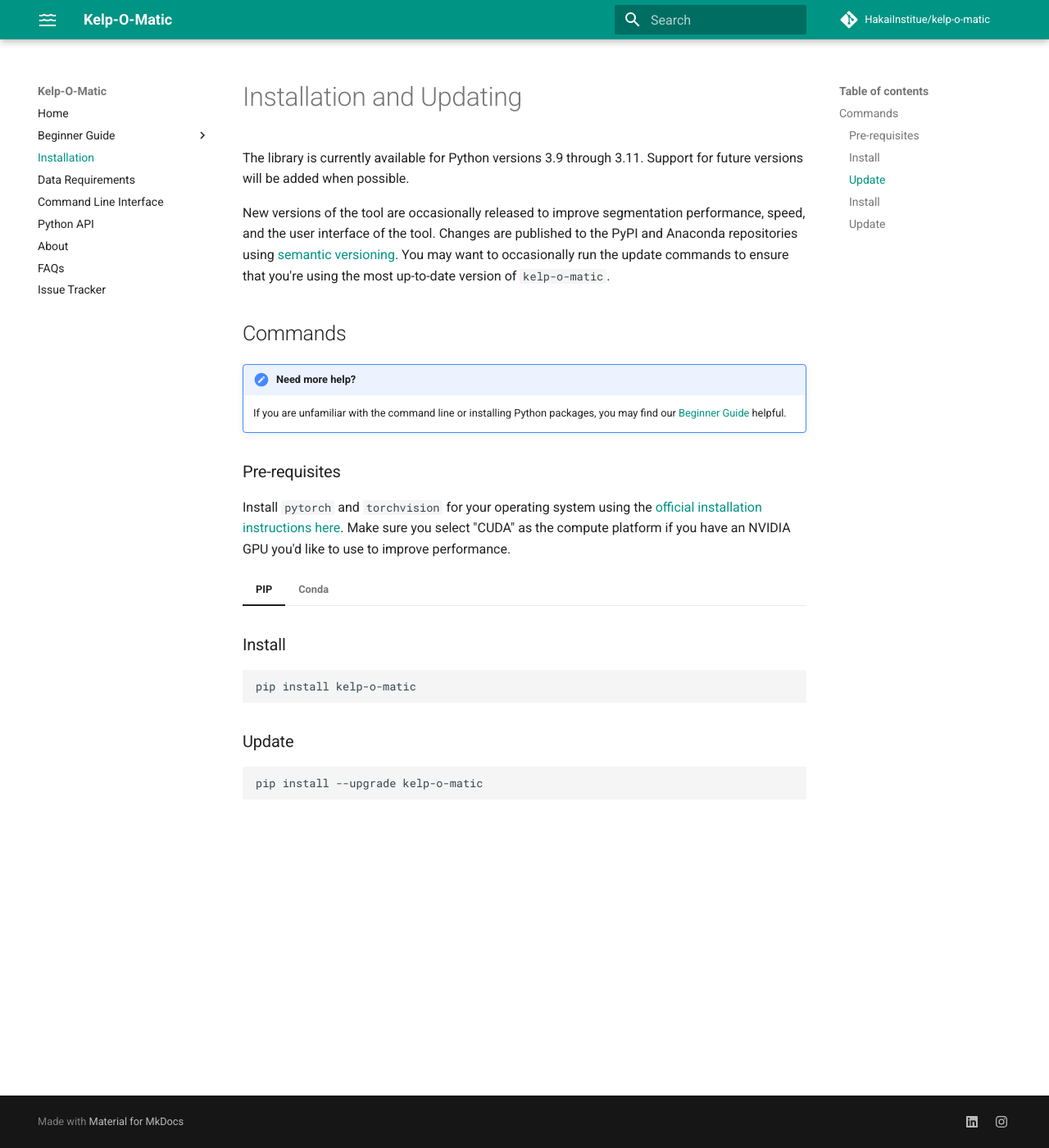
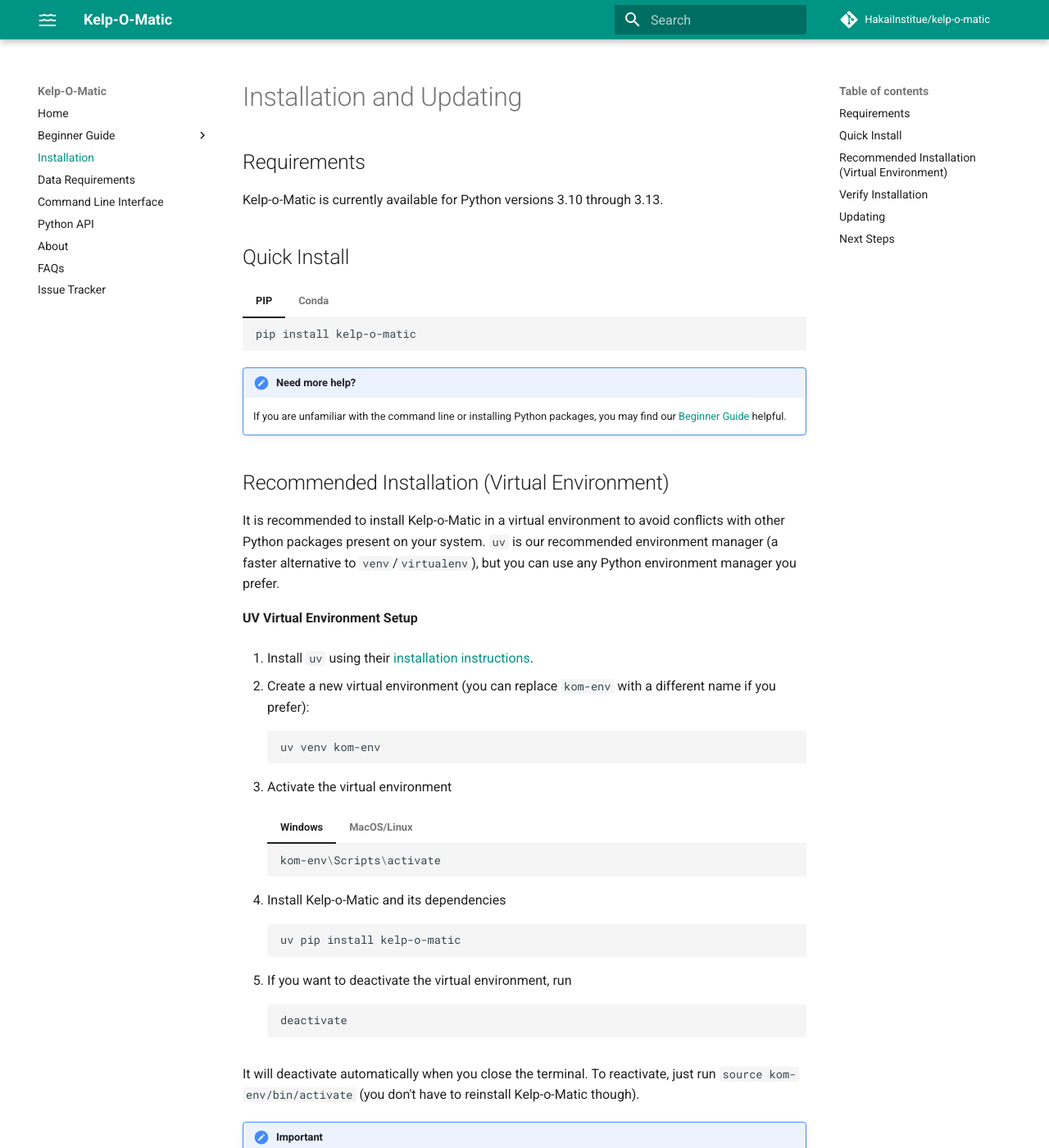
Before and after one commit to HakaiInstitute/kelp-o-matic, an MkDocs documentation site: the page built from docs/installation.md, in a window 1280 px wide and 1400 px high. Shown: the whole window at 82% size. Built offline with MkDocs 1.6.1 and Material for MkDocs 9.7.7, drawn with Linux system fonts in a browser that asks for light colours; comment, search, counter and statistics services are not loaded; some of the changed text lies outside the part shown.

Commit message:
Update installation documentation

````diff
--- a/docs/installation.md
+++ b/docs/installation.md
@@ -1,38 +1,99 @@
 # Installation and Updating
 
-The library is currently available for Python versions 3.9 through 3.11. Support for
-future versions
-will be added when possible.
+## Requirements
 
-New versions of the tool are occasionally released to improve segmentation performance,
-speed, and the user interface of the tool. Changes are published to the PyPI and
-Anaconda repositories using [semantic versioning](https://semver.org/). You may want to
-occasionally run the update commands to ensure that you're using the most up-to-date
-version of `kelp-o-matic`.
+Kelp-o-Matic is currently available for Python versions 3.10 through 3.13.
 
-## Commands
+## Quick Install
+
+=== "PIP"
+
+    ```bash
+    pip install kelp-o-matic
+    ```
+
+=== "Conda"
+
+    ```bash
+    conda install -c conda-forge kelp-o-matic
+    ```
 
 !!! help "Need more help?"
 
     If you are unfamiliar with the command line or installing Python packages, you may
     find our [Beginner Guide](beginner_guide/index.md) helpful.
 
-### Pre-requisites
+## Recommended Installation (Virtual Environment)
 
-Install `pytorch` and `torchvision` for your operating system using the
-[official installation instructions here](https://pytorch.org/).
-Make sure you select "CUDA" as the compute platform if you have an NVIDIA GPU you'd like
-to use to improve performance.
+It is recommended to install Kelp-o-Matic in a virtual environment to avoid conflicts
+with other Python packages present on your system. `uv` is our recommended environment manager
+(a faster alternative to `venv`/`virtualenv`), but you can use any Python environment manager you prefer.
+
+**UV Virtual Environment Setup**
+
+1. Install `uv` using their [installation instructions](https://docs.astral.sh/uv/getting-started/installation/).
+
+2. Create a new virtual environment (you can replace `kom-env` with a different name if you prefer):
+    ```bash
+    uv venv kom-env
+    ```
+
+3. Activate the virtual environment
+
+    === "Windows"
+        ```powershell
+        kom-env\Scripts\activate
+        ```
+
+    === "MacOS/Linux"
+        ```bash
+        source kom-env/bin/activate
+        ```
+
+4. Install Kelp-o-Matic and its dependencies
+
+    ```bash
+    uv pip install kelp-o-matic
+    ```
+
+5. If you want to deactivate the virtual environment, run
+
+    ```bash
+    deactivate
+    ```
+
+   It will deactivate automatically when you close the terminal. To reactivate, just run `source kom-env/bin/activate`
+   (you don't have to reinstall Kelp-o-Matic though).
+
+!!! important
+
+      The `kom` command will be available only when the virtual environment is activated.
+
+## Verify Installation
+
+To verify that Kelp-o-Matic was installed correctly and to check the installed version, run:
+
+```bash
+kom --version
+```
+
+If you have an Nvidia GPU, you can check if it is detected with:
+
+```bash
+kom --gpu-test
+```
+
+## Updating
+
+We follow [semantic versioning](https://semver.org/). Regular updates are recommended for:
+
+- Performance improvements
+- New features
+- Security patches
+
+To update Kelp-o-Matic, you can use the following commands:
 
 === "PIP"
-
-    ### Install
-
-    ```bash
-    pip install kelp-o-matic
-    ```
-
-    ### Update
 
     ```bash
     pip install --upgrade kelp-o-matic
@@ -40,14 +101,10 @@
 
 === "Conda"
 
-    ### Install
-
-    ```bash
-    conda install -c conda-forge kelp-o-matic
-    ```
-
-    ### Update
-
     ```bash
     conda update -c conda-forge kelp-o-matic
     ```
+
+## Next Steps
+
+For available commands, see the [Command Line Interface](cli.md) documentation.
````
